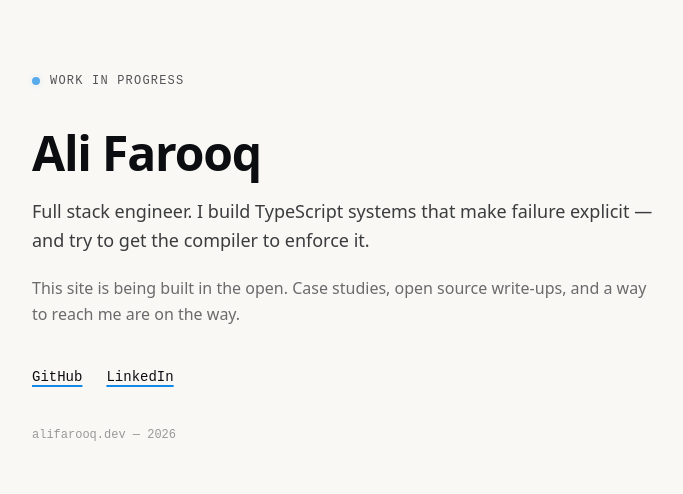
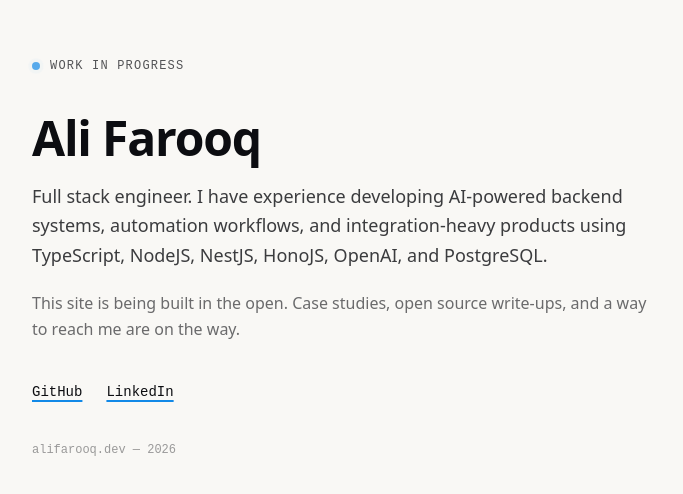
Before and after one commit to alifaroo-q/alifarooq.dev, a Next.js app: page / in a window 1280 px wide. Shown: the part 142-636 px from the top of the page, without its empty margins (296-979 px from the left). Built offline with nearby package versions, Linux system fonts and the light colour scheme.

Commit message:
fix: update LinkedIn URL and enhance professional description

```diff
--- a/src/app/page.tsx
+++ b/src/app/page.tsx
@@ -1,6 +1,6 @@
 const links = [
   { label: "GitHub", href: "https://github.com/alifaroo-q" },
-  { label: "LinkedIn", href: "https://www.linkedin.com/in/alifaroo-q" },
+  { label: "LinkedIn", href: "https://www.linkedin.com/in/itsalifarooq" },
 ];
 
 export default function Home() {
@@ -19,12 +19,13 @@ export default function Home() {
           Ali Farooq
         </h1>
         <p className="text-lg leading-relaxed text-pretty opacity-80">
-          Full stack engineer. I build TypeScript systems that make failure
-          explicit — and try to get the compiler to enforce it.
+          Full stack engineer. I have experience developing AI-powered backend
+          systems, automation workflows, and integration-heavy products using
+          TypeScript, NodeJS, NestJS, HonoJS, OpenAI, and PostgreSQL.
         </p>
         <p className="leading-relaxed text-pretty opacity-60">
-          This site is being built in the open. Case studies, open source write-ups,
-          and a way to reach me are on the way.
+          This site is being built in the open. Case studies, open source
+          write-ups, and a way to reach me are on the way.
         </p>
       </div>
 
```
